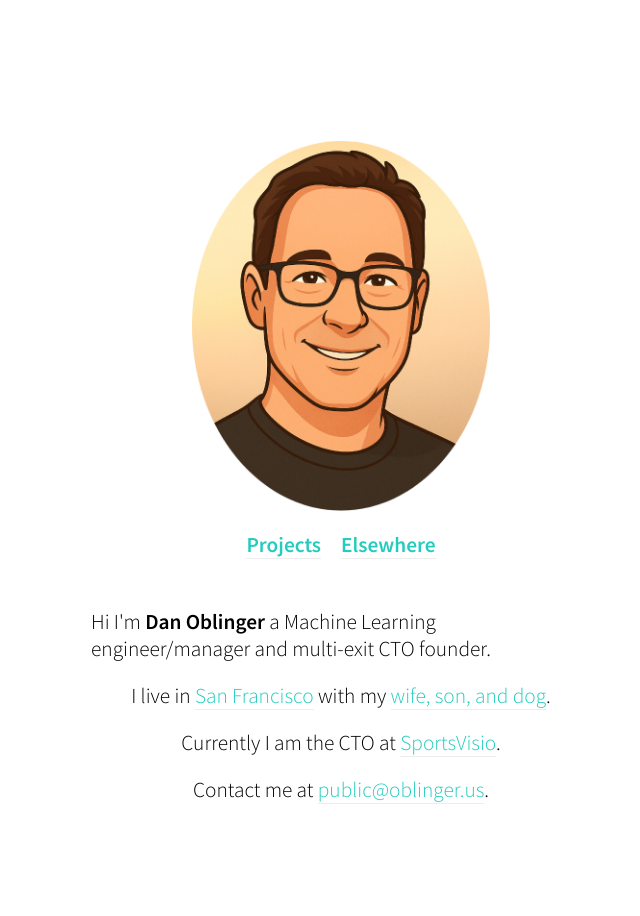
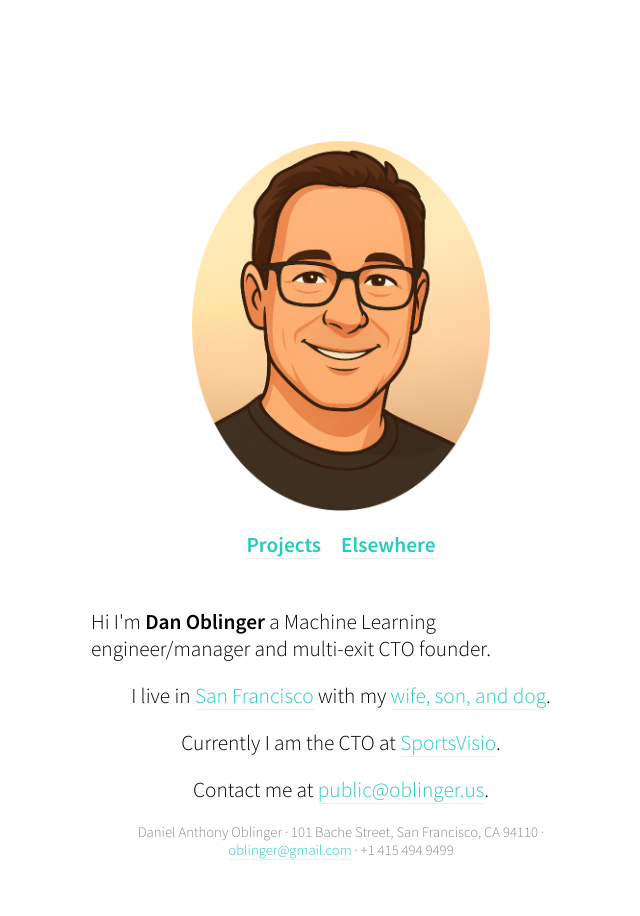
Before and after one commit to oblinger/oblinger.github.io, a Jekyll site: the page built from index.markdown, in a window 1280 px wide. Shown: the whole page, without its empty margins (299-939 px from the left). Built offline with Jekyll 4.4.1, drawn with Linux system fonts in a browser that asks for light colours.

```diff
--- a/index.markdown
+++ b/index.markdown
@@ -57,6 +57,10 @@ title: Dan Oblinger
    	 Contact me at <a href="mailto:public@oblinger.us">public@oblinger.us</a>.
    </div>
 
+   <div style="font-size: 11pt; color: #888; text-align: center;">
+   	 Daniel Anthony Oblinger · 101 Bache Street, San Francisco, CA 94110 · <a href="mailto:oblinger@gmail.com">oblinger@gmail.com</a> · +1 415 494 9499
+   </div>
+
   </div>
 
 </div>
--- /dev/null
+++ b/robots.txt
@@ -0,0 +1,3 @@
+User-agent: *
+Disallow: /hotline/
+Disallow: /assets/hotline/
```
Also changed, not shown: hotline.markdown (added, +36 -0 lines), assets/hotline/sms-optin-consent-2026-09-15-c7e41b.png (added).
